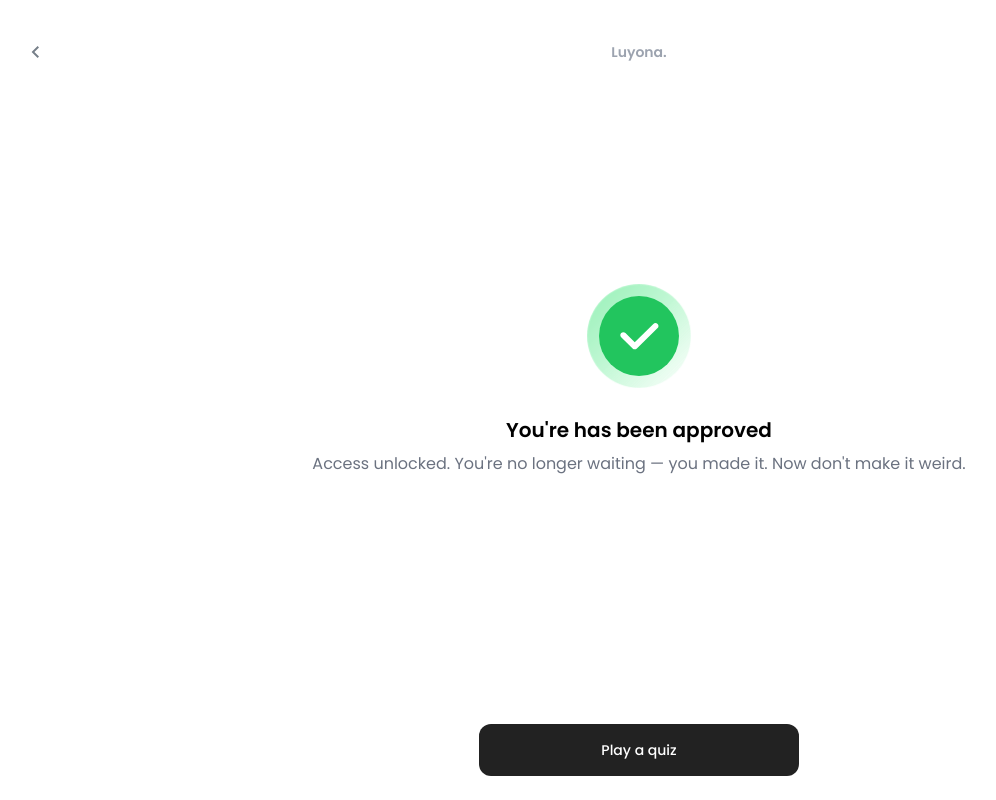
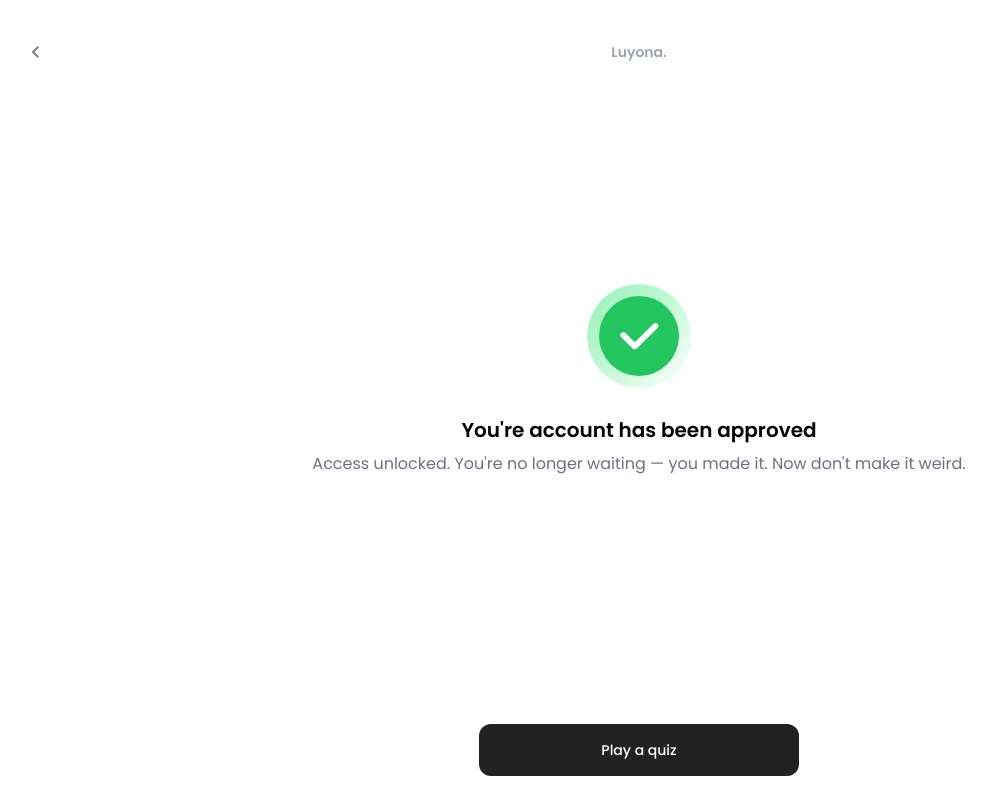
Before and after one commit to deshmukharjun/luyona, a React (Vite) app: page /waitlist-status in a window 1280 px wide. Shown: the whole page, without its empty margins (1-997 px from the left). Built offline with nearby package versions, Linux system fonts and the light colour scheme.

Commit message:
fixed the typo

```diff
--- a/index.html
+++ b/index.html
@@ -1,5 +1,6 @@
 <!doctype html>
 <html lang="en">
+
 <head>
   <meta charset="UTF-8" />
   <link rel="icon" type="image/svg+xml" href="/vite.svg" />
@@ -7,8 +8,10 @@
   <link href="https://fonts.googleapis.com/css2?family=Poppins:wght@400;500;600;700&display=swap" rel="stylesheet">
   <title>Luyona</title>
 </head>
+
 <body>
   <div id="root"></div>
   <script type="module" src="/src/main.jsx"></script>
 </body>
+
 </html>
--- a/src/pages/WaitlistStatus.jsx
+++ b/src/pages/WaitlistStatus.jsx
@@ -38,7 +38,7 @@ export default function WaitlistStatus() {
                 <img src="/success.svg" alt="Approved Check" className="w-10 h-10 filter brightness-0 invert" />
               </div>
             </div>
-            <h1 className="text-xl font-semibold mb-2">You're has been approved</h1>
+            <h1 className="text-xl font-semibold mb-2">You're account has been approved</h1>
             <p className="text-gray-500 mb-12">
               Access unlocked. You're no longer waiting — you made it. Now don't make it weird.
             </p>
```
Lines whose indentation alone changed are shown as unchanged.
